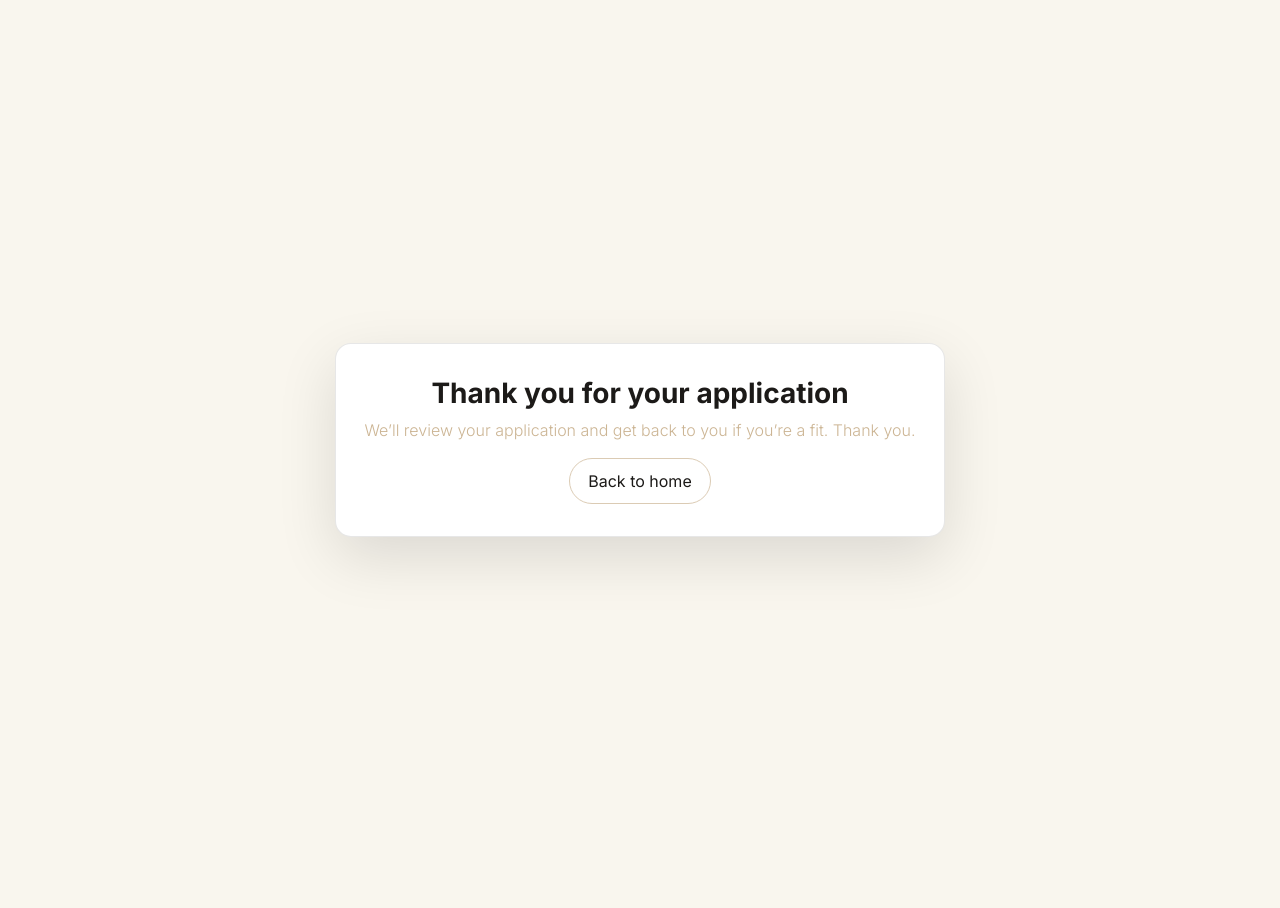
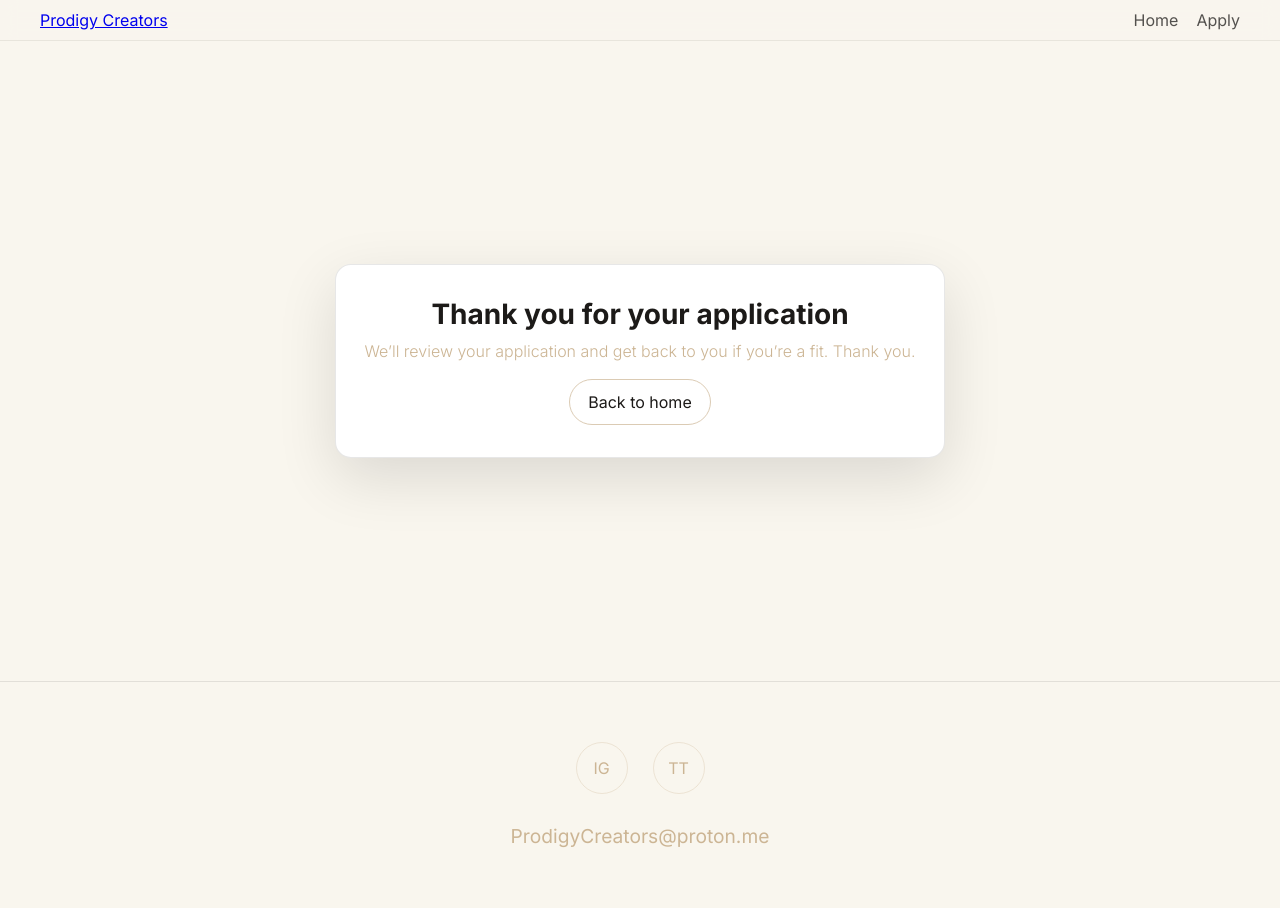
Before and after one commit to ProdigyCreator/ProdigyCreators, a plain HTML site: page thank-you.html in a window 1280 px wide. Before the commit the page ends 880 px from the top, so only its background shows below. Drawn offline with Linux system fonts and the light colour scheme.

Commit message:
Update index.html

```diff
--- a/thank-you.html
+++ b/thank-you.html
@@ -8,17 +8,38 @@
   <link rel="preconnect" href="https://fonts.gstatic.com" crossorigin>
   <link href="https://fonts.googleapis.com/css2?family=Inter:wght@300;400;600;700&display=swap" rel="stylesheet">
   <style>
-    body{margin:0;background:#f9f6ee;color:#1c1a18;font-family:Inter,system-ui,-apple-system,Segoe UI,Roboto,Helvetica,Arial}
-    .wrap{min-height:100vh;display:grid;place-items:center;padding:40px}
+    :root { --ivory:#f9f6ee; --gold:#ccb594; --ink:#1c1a18; }
+    body{margin:0;background:var(--ivory);color:var(--ink);font-family:Inter,system-ui,-apple-system,Segoe UI,Roboto,Helvetica,Arial}
+    .topbar{position:sticky;top:0;z-index:1000;background:rgba(249,246,238,.9);backdrop-filter:blur(8px);border-bottom:1px solid rgba(28,26,24,.08)}
+    .topbar-inner{max-width:1200px;margin:0 auto;padding:10px 20px;display:flex;align-items:center;justify-content:space-between}
+    .menu{display:flex;gap:18px;align-items:center}
+    .menu a{color:rgba(28,26,24,.75);text-decoration:none;font-weight:500}
+    .menu a:hover{color:var(--ink)}
+    .wrap{min-height:70vh;display:grid;place-items:center;padding:40px}
     .card{max-width:720px;background:#fff;border:1px solid rgba(28,26,24,.1);border-radius:16px;padding:32px 28px;text-align:center;box-shadow:0 20px 60px rgba(0,0,0,.12)}
     h1{margin:0 0 10px;font-size:28px}
-    p{margin:0 0 18px;color:#ccb594;font-weight:300}
-    a.btn{display:inline-block;padding:12px 18px;border:1px solid rgba(204,181,148,.7);border-radius:999px;text-decoration:none;color:#1c1a18}
+    p{margin:0 0 18px;color:var(--gold);font-weight:300}
+    a.btn{display:inline-block;padding:12px 18px;border:1px solid rgba(204,181,148,.7);border-radius:999px;text-decoration:none;color:var(--ink)}
     a.btn:hover{background:rgba(204,181,148,.12)}
+    .footer{background:var(--ivory);color:var(--ink);padding:60px 40px;text-align:center;border-top:1px solid rgba(28,26,24,.1)}
+    .footer-content{max-width:1200px;margin:0 auto;display:flex;flex-direction:column;align-items:center;gap:30px}
+    .footer-email{color:var(--gold);text-decoration:none;font-weight:500;font-size:1.2rem}
+    .social-icons{display:flex;gap:25px}
+    .social-icon{width:50px;height:50px;background:transparent;border-radius:50%;display:flex;align-items:center;justify-content:center;text-decoration:none;color:var(--gold);border:1px solid rgba(204,181,148,.3)}
   </style>
   <meta http-equiv="refresh" content="6; url=/" />
 </head>
 <body>
+  <div class="topbar">
+    <div class="topbar-inner">
+      <a href="/" class="brand">Prodigy Creators</a>
+      <nav class="menu" aria-label="Primary">
+        <a href="/">Home</a>
+        <a href="/apply.html">Apply</a>
+      </nav>
+    </div>
+  </div>
+
   <div class="wrap">
     <div class="card">
       <h1>Thank you for your application</h1>
@@ -26,5 +47,14 @@
       <a class="btn" href="/">Back to home</a>
     </div>
   </div>
+  <footer class="footer">
+    <div class="footer-content">
+      <div class="social-icons">
+        <a href="https://www.instagram.com/prodigy_creators_agency/" class="social-icon" aria-label="Instagram" target="_blank" rel="noopener noreferrer">IG</a>
+        <a href="https://www.tiktok.com/@prodigycreators/" class="social-icon" aria-label="TikTok" target="_blank" rel="noopener noreferrer">TT</a>
+      </div>
+      <a href="mailto:ProdigyCreators@proton.me" class="footer-email">ProdigyCreators@proton.me</a>
+    </div>
+  </footer>
 </body>
 </html>
```
Also changed, not shown: apply.html (+1 -1 lines).
